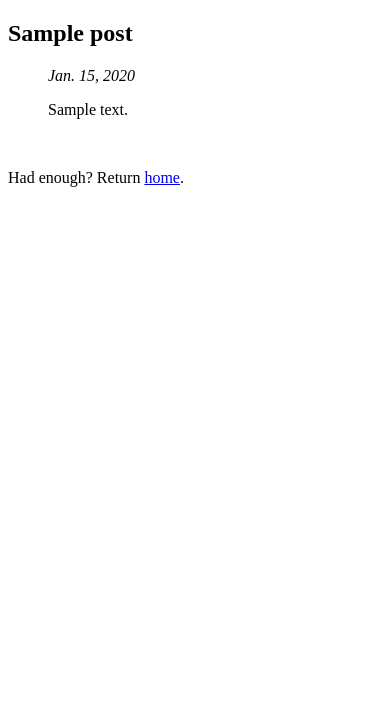
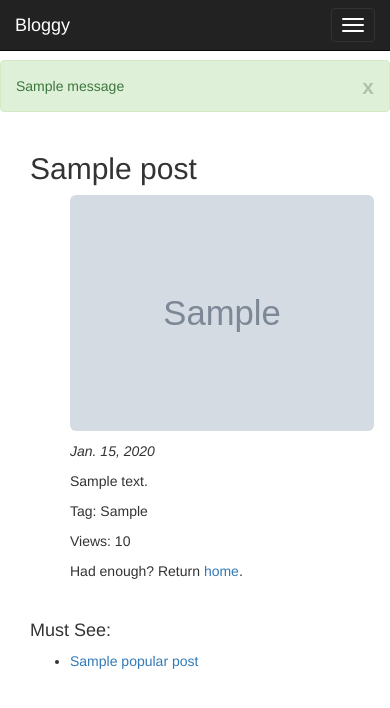
Before and after one commit to mbreisch/real-python-bloggy, a Django app: template bloggy_project/templates/blog/post.html in a window 390 px wide. Shown: the top 708 px of the page. Run offline with Django 3.2, Linux system fonts and the light colour scheme; tables that the repository leaves empty hold one stand-in row (values such as "Sample post"); the template is opened without the code that fills it: values that come from a table or form of the project are taken from there, most other values are stand-ins (such as "Sample title", 1, 10 or a date in 2020); grey boxes marked "Sample" are stand-in pictures; one stand-in notice (Sample message) is shown; parts of the project's set-up code (start-up, migrations or seed data) failed here and were passed over; some libraries are stand-ins or nearby versions.

Commit message:
Added more features

```diff
--- a/bloggy_project/blog/admin.py
+++ b/bloggy_project/blog/admin.py
@@ -2,7 +2,7 @@ from django.contrib import admin
 from models import Post
 
 class PostAdmin(admin.ModelAdmin):
-    list_display = ('title','created_at')
+    list_display = ('title','created_at','views')
 
 # Register your models here.
 admin.site.register(Post,PostAdmin)
--- a/bloggy_project/blog/models.py
+++ b/bloggy_project/blog/models.py
@@ -6,6 +6,9 @@ class Post(models.Model):
     created_at = models.DateField(auto_now_add=True)
     title = models.CharField(max_length=100)
     content = models.TextField()
+    tag = models.CharField(max_length=20,blank=True, null=True)
+    image = models.ImageField(upload_to="images",blank=True,null=True)
+    views= models.IntegerField(default=0)
 
     def __unicode__(self):
         return self.title
--- a/bloggy_project/blog/urls.py
+++ b/bloggy_project/blog/urls.py
@@ -3,5 +3,6 @@ import views
 
 urlpatterns=[
     url(r'^$',views.index,name='index'),
-    url(r'^(?P<post_url>\w+)/$',views.post,name='post')
+    url(r'^add_post/', views.add_post, name='add_post'),  # add post form
+    url(r'^(?P<post_url>\w+)/$',views.post,name='post'),
 ]
--- a/bloggy_project/bloggy_project/urls.py
+++ b/bloggy_project/bloggy_project/urls.py
@@ -15,8 +15,10 @@ Including another URLconf
 """
 from django.conf.urls import include, url
 from django.contrib import admin
+from settings import MEDIA_ROOT
 
 urlpatterns = [
     url(r'^admin/', include(admin.site.urls)),
     url(r'^blog/',include('blog.urls')),
+    url(r'^media/(?P<path>.*)$','django.views.static.serve',{'document_root': MEDIA_ROOT})
 ]
--- /dev/null
+++ b/bloggy_project/templates/_base.html
@@ -0,0 +1,60 @@
+<!DOCTYPE html>
+<html lang="en">
+<head>
+    <meta charset="UTF-8">
+    <title>Bloggy: a blog app</title>
+    <meta name="viewport" content="width=device-width initial-scale=1.0">
+    <meta name="description" content="">
+    <meta name="author" content="">
+    <!-- Styles -->
+    <link href="https://maxcdn.bootstrapcdn.com/bootswatch/3.3.5/yeti/bootstrap.min.css" rel="stylesheet">
+    <style>
+        body {
+            padding-top: 60px; /* Makes the container go all the way to the bottom of the top bar */
+        }
+    </style>
+    <script src="http://code.jquery.com/jquery-1.11.0.min.js" type="text/javascript"></script>
+    {% block extrahead %}
+    {% endblock %}
+    <script type="text/javascript">
+        $(function(){
+            {% block jquery %}
+            {% endblock %}
+        });
+    </script>
+</head>
+<body>
+<div class="navbar navbar-inverse navbar-fixed-top" role="navigation">
+    <div class="container">
+        <div class="navbar-header">
+            <button type="button" class="navbar-toggle" data-toggle="collapse" data-target=".navbar-collapse">
+                <span class="sr-only">Toggle Navigation</span>
+                <span class="icon-bar"></span>
+                <span class="icon-bar"></span>
+                <span class="icon-bar"></span>
+            </button>
+            <a class="navbar-brand" href="/blog">Bloggy</a>
+        </div>
+        <div class="collapse navbar-collapse">
+            <ul class="nav navbar-nav">
+                <li><a href="/blog/add_post/">Add Post</a></li>
+            </ul>
+        </div><!--/.navbar-collapse -->
+    </div>
+</div>
+<div id="messages">
+    {% if messages %}
+    {% for message in messages %}
+    <div class="alert alert-{{ message.tags }}">
+        <a class="close" data-dismiss="alert">x</a>
+        {{ message }}
+    </div>
+    {% endfor %}
+    {% endif %}
+</div>
+<div class="container">
+    {% block content %}
+    {% endblock %}
+</div> <!-- /container -->
+</body>
+</html>
--- a/bloggy_project/templates/blog/post.html
+++ b/bloggy_project/templates/blog/post.html
@@ -1,17 +1,29 @@
-<!DOCTYPE html>
-<html lang="en">
-<head>
-    <meta charset="UTF-8">
-    <title>Bloggy: {{ single_post.title }}</title>
-</head>
-<body>
+{% extends '_base.html' %}
+{% block content %}
+<div class="col-md-8">
 <h2>{{ single_post.title }}</h2>
 <ul>
+    <p>
+        {% if single_post.image %}
+            <img class="img-rounded" src="/media/{{ single_post.image }}" width="304" height="236">
+        {% endif %}
+    </p>
     <p><em>{{ single_post.created_at }}</em></p>
     <p>{{ single_post.content }}</p>
+    <p>Tag: {{ single_post.tag }}</p>
+    <p>Views: {{ single_post.views }}</p>
+    <p>Had enough? Return <a href="/blog">home</a>.</p>
     <br>
 </ul>
-<p>Had enough? Return <a href="/blog">home</a>.</p>
-<br>
-</body>
-</html>
+</div>
+<div class="col-md-4">
+<h4>Must See:</h4>
+<ul>
+    {% for popular_post in popular_posts %}
+        <li><a href="/blog/{{ popular_post.url }}">
+            {{ popular_post.title }}
+        </a></li>
+    {% endfor %}
+</ul>
+</div>
+{% endblock %}
--- a/requirements.txt
+++ b/requirements.txt
@@ -1,2 +1,4 @@
 Django==1.8.4
+django-forms-bootstrap==3.0.0
+Pillow==2.9.0
 wheel==0.24.0
```
Also changed, not shown: bloggy_project/blog/forms.py (added, +7 -0 lines), bloggy_project/blog/views.py (+58 -11 lines), bloggy_project/bloggy_project/settings.py (+6 -1 lines), bloggy_project/templates/blog/add_post.html (added, +11 -0 lines), bloggy_project/templates/blog/index.html (+18 -8 lines), bloggy_project/blog/migrations/0002_auto_20160219_2242.py (added), bloggy_project/media/images/2000px-Compiler.svg.png (added), bloggy_project/media/images/Cyber-Security-2.jpg (added), bloggy_project/media/images/L38Asan3Pao4561uzNBacbRz.gif (added), bloggy_project/media/images/Self-Esteem.jpg (added), bloggy_project/media/images/Sentiment.jpg (added).
